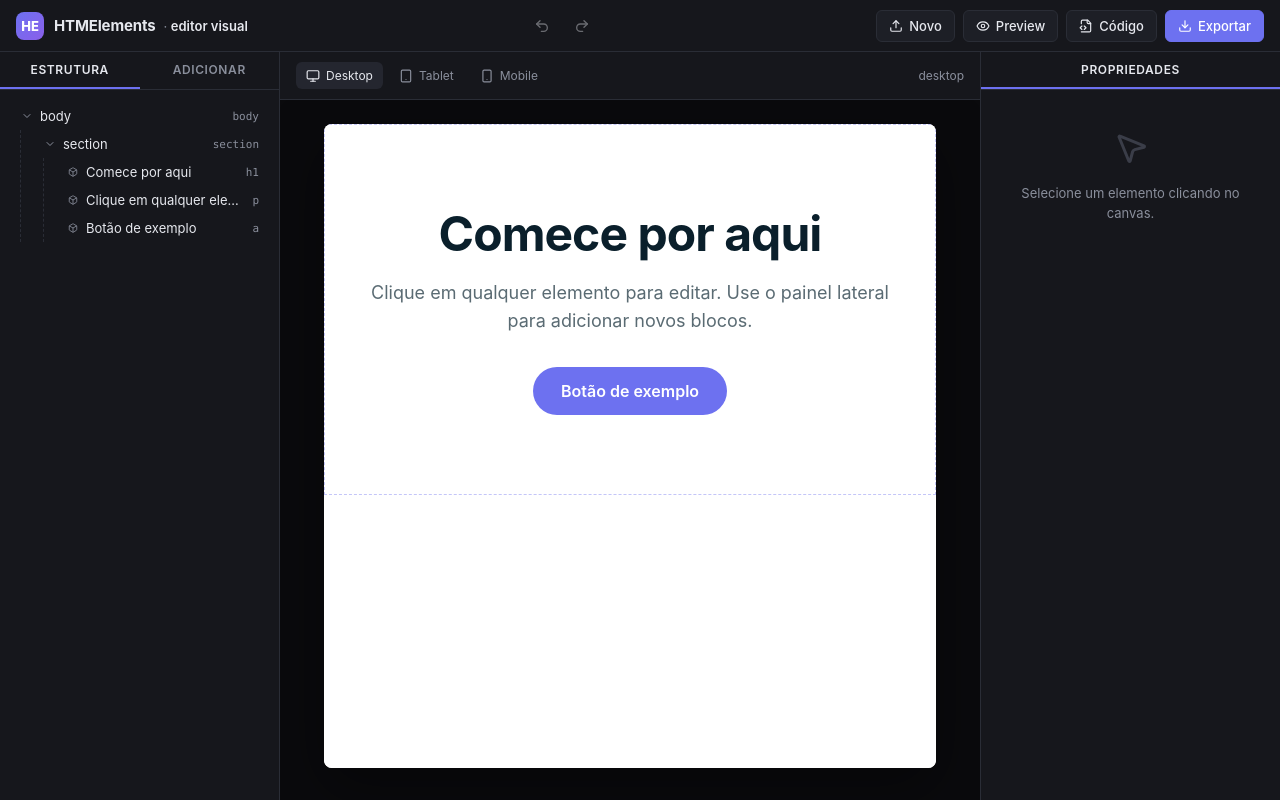
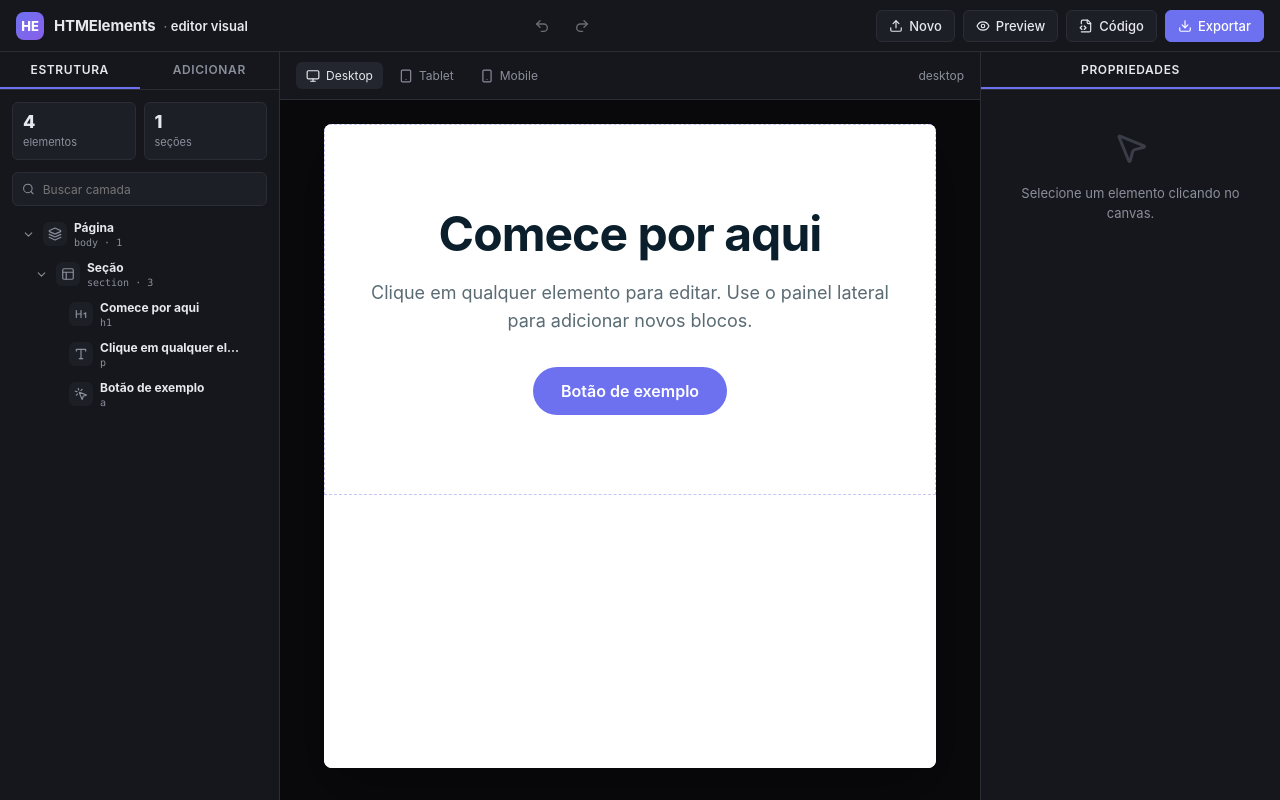
Before and after one commit to faelrecords/HTMElements, a React (Vite) app: page / in a window 1280 px wide. Both pictures are taken after a click on the button "Começar em branco". Built offline with nearby package versions, Linux system fonts and the light colour scheme.

Commit message:
Improve layers panel usability

```diff
--- a/src/components/ElementTree.jsx
+++ b/src/components/ElementTree.jsx
@@ -1,32 +1,114 @@
-import { ChevronDown, ChevronRight, Box } from 'lucide-react'
-import { useState } from 'react'
+import {
+  ChevronDown, ChevronRight, Box, Layout, Type, Image, MousePointerClick,
+  List, Minus, Square, Layers, Search, Eye, Heading1
+} from 'lucide-react'
+import { useMemo, useState } from 'react'
 import { useEditorStore } from '../store/editorStore'
 
-function TreeNode({ node, depth, onSelect, selectedId }) {
-  const [open, setOpen] = useState(depth < 2)
+const ICONS = {
+  body: Layers,
+  main: Layout,
+  section: Layout,
+  header: Layout,
+  footer: Layout,
+  div: Square,
+  h1: Heading1,
+  h2: Heading1,
+  h3: Heading1,
+  p: Type,
+  span: Type,
+  a: MousePointerClick,
+  button: MousePointerClick,
+  img: Image,
+  ul: List,
+  ol: List,
+  li: List,
+  hr: Minus,
+}
+
+const NAMES = {
+  body: 'Página',
+  main: 'Principal',
+  section: 'Seção',
+  header: 'Topo',
+  footer: 'Rodapé',
+  nav: 'Navegação',
+  div: 'Container',
+  h1: 'Título',
+  h2: 'Título',
+  h3: 'Título',
+  p: 'Texto',
+  span: 'Texto',
+  a: 'Link/Botão',
+  button: 'Botão',
+  img: 'Imagem',
+  ul: 'Lista',
+  ol: 'Lista',
+  li: 'Item',
+  hr: 'Divisor',
+}
+
+function friendlyName(node) {
+  const raw = node.label || ''
+  const base = NAMES[node.tag] || node.tag
+  if (raw.startsWith('#')) return raw
+  if (raw.startsWith('.')) return raw.replace('.', '')
+  if (raw && raw !== node.tag) return raw
+  return base
+}
+
+function flattenTree(node, items = []) {
+  if (!node) return items
+  items.push(node)
+  node.children?.forEach(child => flattenTree(child, items))
+  return items
+}
+
+function nodeMatches(node, query) {
+  if (!query) return true
+  const q = query.toLowerCase()
+  return [node.tag, node.label, friendlyName(node)].some(v => String(v || '').toLowerCase().includes(q))
+}
+
+function hasMatch(node, query) {
+  if (nodeMatches(node, query)) return true
+  return node.children?.some(child => hasMatch(child, query))
+}
+
+function TreeNode({ node, depth, onSelect, selectedId, query }) {
+  const [open, setOpen] = useState(depth < 3)
   const hasChildren = node.children && node.children.length > 0
   const isSelected = selectedId === node.id
+  const visible = hasMatch(node, query)
+  const Icon = ICONS[node.tag] || Box
+
+  if (!visible) return null
 
   return (
     <div>
       <div
-        className={'tree-item ' + (isSelected ? 'selected' : '')}
+        className={'layer-item ' + (isSelected ? 'selected' : '')}
+        style={{ '--depth': depth }}
         onClick={(e) => { e.stopPropagation(); onSelect(node.id) }}
       >
         {hasChildren ? (
-          <span className="tree-toggle" onClick={(e) => { e.stopPropagation(); setOpen(o => !o) }}>
-            {open ? <ChevronDown size={12} /> : <ChevronRight size={12} />}
+          <span className="layer-toggle" onClick={(e) => { e.stopPropagation(); setOpen(o => !o) }}>
+            {open ? <ChevronDown size={13} /> : <ChevronRight size={13} />}
           </span>
         ) : (
-          <span className="tree-toggle"><Box size={10} /></span>
+          <span className="layer-toggle" />
         )}
-        <span className="tree-item-label">{node.label}</span>
-        <span className="tree-item-tag">{node.tag}</span>
+        <span className="layer-icon"><Icon size={14} /></span>
+        <span className="layer-copy">
+          <span className="layer-name">{friendlyName(node)}</span>
+          <span className="layer-meta">{node.tag}{hasChildren ? ` · ${node.children.length}` : ''}</span>
+        </span>
+        <span className="layer-eye"><Eye size={13} /></span>
       </div>
       {hasChildren && open && (
-        <div className="tree-children">
+        <div>
           {node.children.map(child => (
-            <TreeNode key={child.id} node={child} depth={depth + 1} onSelect={onSelect} selectedId={selectedId} />
+            <TreeNode key={child.id} node={child} depth={depth + 1} onSelect={onSelect} selectedId={selectedId} query={query} />
           ))}
         </div>
       )}
@@ -37,6 +119,14 @@ function TreeNode({ node, depth, onSelect, selectedId }) {
 export default function ElementTree({ iframeRef }) {
   const tree = useEditorStore(s => s.treeData)
   const selectedId = useEditorStore(s => s.selectedId)
+  const [query, setQuery] = useState('')
+  const stats = useMemo(() => {
+    const all = flattenTree(tree, [])
+    return {
+      total: Math.max(0, all.length - 1),
+      sections: all.filter(n => n.tag === 'section').length,
+    }
+  }, [tree])
 
   function selectNode(id) {
     iframeRef.current?.contentWindow?.postMessage({ type: 'he:cmd:select', id }, '*')
@@ -47,8 +137,26 @@ export default function ElementTree({ iframeRef }) {
   }
 
   return (
-    <div onClick={() => selectNode(null)}>
-      <TreeNode node={tree} depth={0} onSelect={selectNode} selectedId={selectedId} />
+    <div className="layers-panel" onClick={() => selectNode(null)}>
+      <div className="layers-summary">
+        <div>
+          <span>{stats.total}</span>
+          <small>elementos</small>
+        </div>
+        <div>
+          <span>{stats.sections}</span>
+          <small>seções</small>
+        </div>
+      </div>
+      <label className="layers-search" onClick={(e) => e.stopPropagation()}>
+        <Search size={14} />
+        <input
+          value={query}
+          onChange={(e) => setQuery(e.target.value)}
+          placeholder="Buscar camada"
+        />
+      </label>
+      <TreeNode node={tree} depth={0} onSelect={selectNode} selectedId={selectedId} query={query} />
     </div>
   )
 }
--- a/src/styles/globals.css
+++ b/src/styles/globals.css
@@ -180,31 +180,115 @@ input:focus, select:focus, textarea:focus { border-color: var(--accent); }
 }
 
 /* Element tree */
-.tree-item {
+.layers-panel {
+  display: flex;
+  flex-direction: column;
+  gap: 8px;
+}
+.layers-summary {
+  display: grid;
+  grid-template-columns: 1fr 1fr;
+  gap: 8px;
+  margin-bottom: 4px;
+}
+.layers-summary div {
+  padding: 10px;
+  border: 1px solid var(--border);
+  border-radius: var(--radius-sm);
+  background: var(--surface-2);
+}
+.layers-summary span {
+  display: block;
+  color: var(--text);
+  font-size: 18px;
+  font-weight: 800;
+  line-height: 1;
+}
+.layers-summary small {
+  display: block;
+  margin-top: 4px;
+  color: var(--muted);
+  font-size: 11px;
+}
+.layers-search {
   display: flex;
   align-items: center;
-  gap: 6px;
-  padding: 6px 8px;
+  gap: 8px;
+  padding: 0 9px;
+  min-height: 34px;
+  border: 1px solid var(--border);
+  border-radius: var(--radius-sm);
+  background: var(--surface-2);
+  color: var(--muted);
+}
+.layers-search input {
+  padding: 0;
+  border: 0;
+  background: transparent;
+  font-size: 12px;
+}
+.layer-item {
+  display: flex;
+  align-items: center;
+  gap: 7px;
+  min-height: 36px;
+  padding: 5px 7px 5px calc(7px + var(--depth) * 13px);
   border-radius: var(--radius-sm);
   cursor: pointer;
-  font-size: 13px;
   user-select: none;
-  transition: background .12s ease;
+  border: 1px solid transparent;
+  transition: background .12s ease, border-color .12s ease;
 }
-.tree-item:hover { background: var(--surface-2); }
-.tree-item.selected { background: var(--accent-soft); color: #fff; }
-.tree-item-icon { color: var(--muted); flex-shrink: 0; }
-.tree-item.selected .tree-item-icon { color: var(--accent); }
-.tree-item-label { flex: 1; overflow: hidden; text-overflow: ellipsis; white-space: nowrap; }
-.tree-item-tag { color: var(--muted); font-family: var(--font-mono); font-size: 11px; }
-.tree-item.selected .tree-item-tag { color: rgba(255,255,255,0.6); }
-.tree-children { padding-left: 14px; border-left: 1px dashed var(--border); margin-left: 8px; }
-.tree-toggle {
-  width: 14px; height: 14px;
+.layer-item:hover { background: var(--surface-2); border-color: var(--border); }
+.layer-item.selected { background: var(--accent-soft); border-color: var(--accent); color: #fff; }
+.layer-toggle {
+  width: 16px; height: 16px;
   display: flex; align-items: center; justify-content: center;
   color: var(--muted);
   flex-shrink: 0;
 }
+.layer-icon {
+  width: 24px;
+  height: 24px;
+  display: flex;
+  align-items: center;
+  justify-content: center;
+  flex-shrink: 0;
+  border-radius: 6px;
+  background: var(--surface-2);
+  color: var(--muted);
+}
+.layer-item.selected .layer-icon { background: var(--accent); color: #fff; }
+.layer-copy {
+  min-width: 0;
+  flex: 1;
+  display: flex;
+  flex-direction: column;
+  gap: 2px;
+}
+.layer-name {
+  overflow: hidden;
+  text-overflow: ellipsis;
+  white-space: nowrap;
+  color: var(--text);
+  font-size: 12px;
+  font-weight: 650;
+}
+.layer-meta {
+  overflow: hidden;
+  text-overflow: ellipsis;
+  white-space: nowrap;
+  color: var(--muted);
+  font-family: var(--font-mono);
+  font-size: 10px;
+}
+.layer-eye {
+  color: var(--muted);
+  opacity: 0;
+  transition: opacity .12s ease;
+}
+.layer-item:hover .layer-eye,
+.layer-item.selected .layer-eye { opacity: 1; }
 
 /* Library */
 .lib-grid {
```
